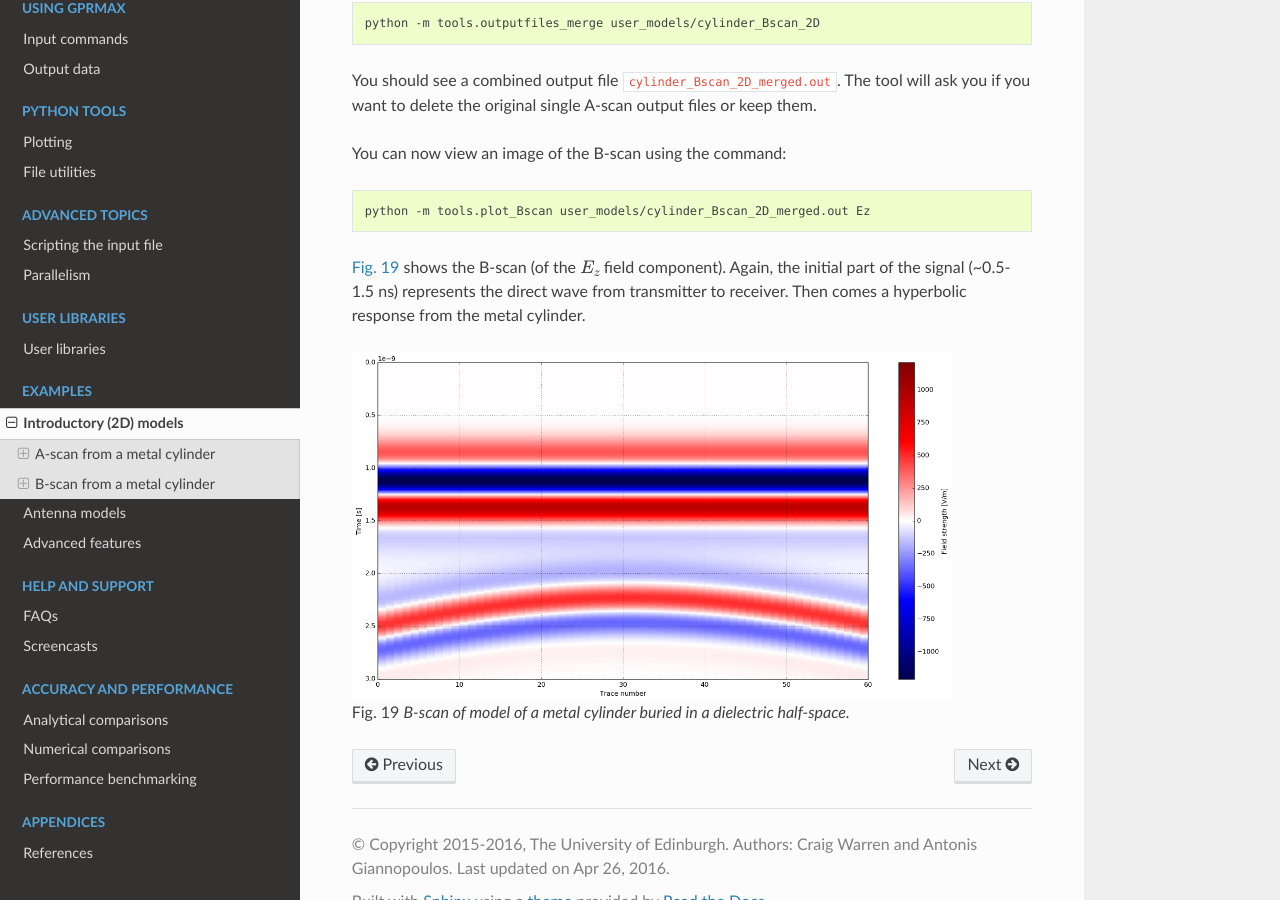
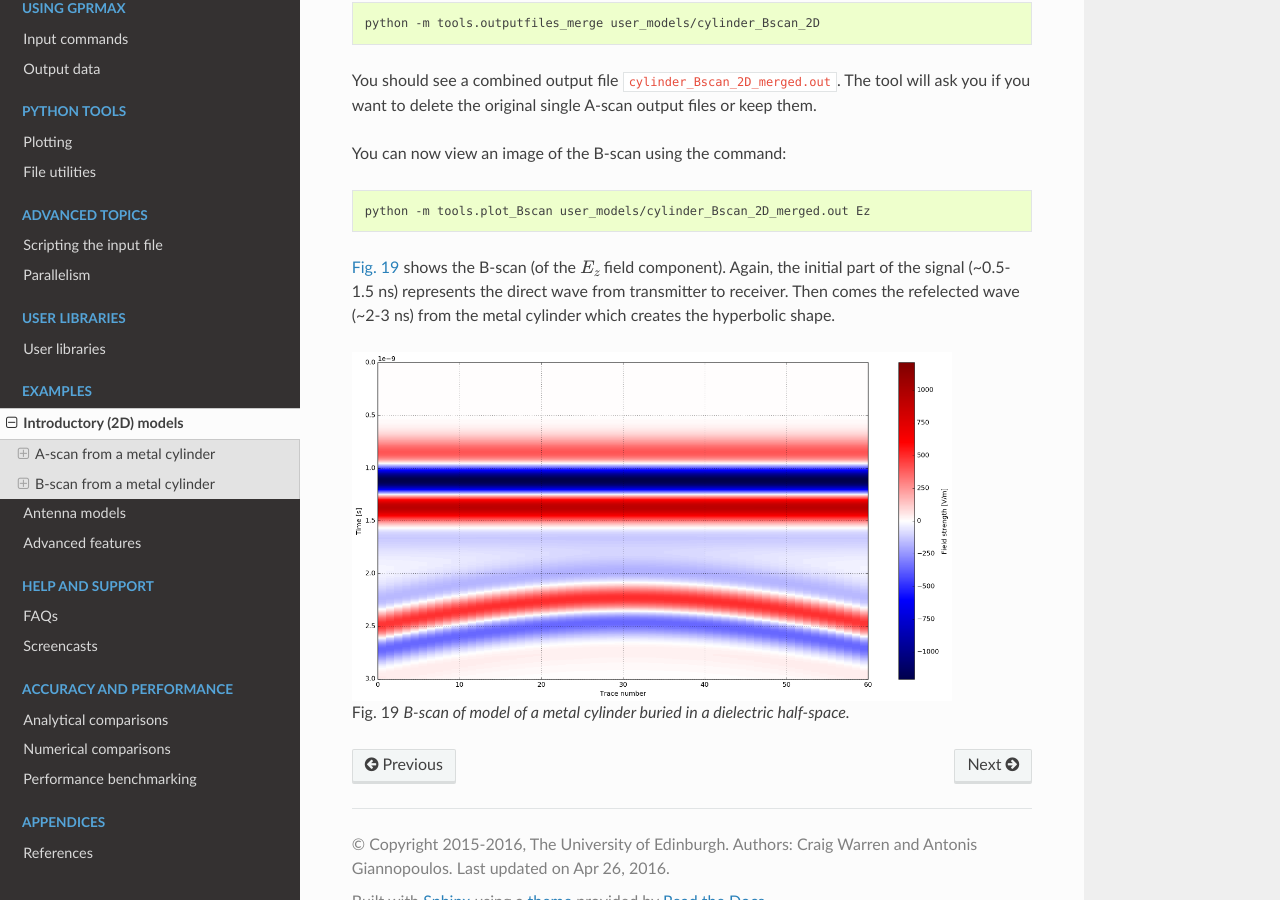
Before and after one commit to gprMax/gprMax, a Sphinx documentation site: the page built from docs/source/examples_simple_2D.rst, in a window 1280 px wide and 900 px high, scrolled down 5389 px. Built offline with Sphinx 7.4.7 and the Read the Docs theme 2.0.0, drawn with Linux system fonts in a browser that asks for light colours; pages that are not in the unit, such as notebooks, are missing from menus.

Commit message:
Updated description of B-scan.

```diff
--- a/docs/source/examples_simple_2D.rst
+++ b/docs/source/examples_simple_2D.rst
@@ -161,7 +161,7 @@ You can now view an image of the B-scan using the command:
 
     python -m tools.plot_Bscan user_models/cylinder_Bscan_2D_merged.out Ez
 
-:numref:`cylinder_Bscan_results` shows the B-scan (of the :math:`E_z` field component). Again, the initial part of the signal (~0.5-1.5 ns) represents the direct wave from transmitter to receiver. Then comes a hyperbolic response from the metal cylinder.
+:numref:`cylinder_Bscan_results` shows the B-scan (of the :math:`E_z` field component). Again, the initial part of the signal (~0.5-1.5 ns) represents the direct wave from transmitter to receiver. Then comes the refelected wave (~2-3 ns) from the metal cylinder which creates the hyperbolic shape.
 
 .. _cylinder_Bscan_results:
 
```
